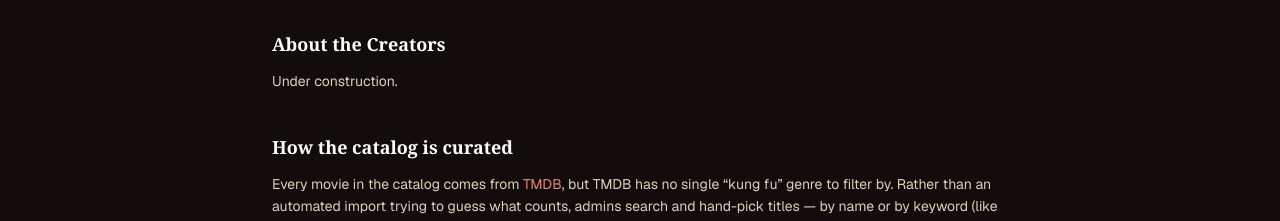
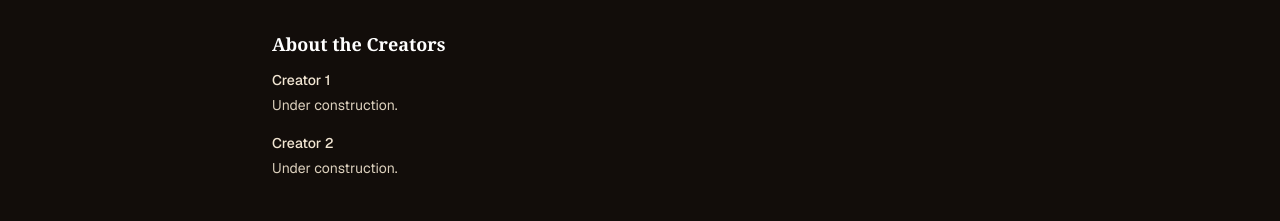
Before and after one commit to magnif1cent/stuff, a Next.js app: page /about in a window 1280 px wide. Shown: the part 236-457 px from the top of the page. Built offline with nearby package versions, Linux system fonts and the light colour scheme; no server answers.

Commit message:
Add Creator 1 / Creator 2 placeholders under About the Creators
Co-Authored-By: Claude Sonnet 5 <noreply@anthropic.com>
Claude-Session: https://claude.ai/code/session_01DPC7T2QhXxQ8LkdYELEa2V

```diff
--- a/src/app/about/page.tsx
+++ b/src/app/about/page.tsx
@@ -17,7 +17,16 @@ export default function AboutPage() {
 
       <section className="mb-10">
         <h2 className="mb-3 font-serif text-lg font-semibold text-white">About the Creators</h2>
-        <p className="text-sm leading-relaxed text-neutral-300">Under construction.</p>
+        <div className="flex flex-col gap-4">
+          <div>
+            <h3 className="mb-1 text-sm font-medium text-neutral-100">Creator 1</h3>
+            <p className="text-sm leading-relaxed text-neutral-300">Under construction.</p>
+          </div>
+          <div>
+            <h3 className="mb-1 text-sm font-medium text-neutral-100">Creator 2</h3>
+            <p className="text-sm leading-relaxed text-neutral-300">Under construction.</p>
+          </div>
+        </div>
       </section>
 
       <section className="mb-10">
```
